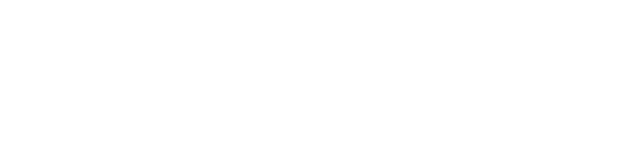
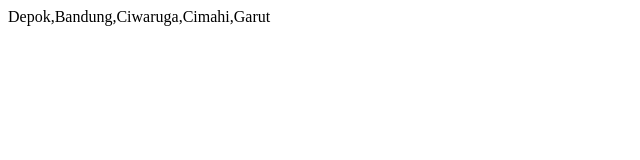
Before and after one commit to Muhammad-Sandi/Tugas-Progdas-Array, a plain HTML site: page Tugas Array/index.html in a window 1280 px wide. Shown: the whole page, without its empty margins (0-640 px from the left). Drawn offline with Linux system fonts and the light colour scheme.

Commit message:
Update index.html

```diff
--- a/Tugas Array/index.html
+++ b/Tugas Array/index.html
@@ -1,12 +1,100 @@
 <!DOCTYPE html>
 <html lang="en">
+
 <head>
     <meta charset="UTF-8">
     <meta http-equiv="X-UA-Compatible" content="IE=edge">
     <meta name="viewport" content="width=device-width, initial-scale=1.0">
     <title>Document</title>
 </head>
+
 <body>
+    <script>
+        //1. Method Objek Array: Array.join()
+        //Method Array .join() berfungsi untuk menggabungkan elemen array menjadi sebuah string. Sebuah argumen bisa diinputkan kedalam method ini yang akan berfungsi sebagai karakter ’pembatas’ untuk menyatukan array.
+        var arr1 = [1, 2, 3, 4, 5, "a", "b", "c", "d", "e"];
+        console.log(arr1.join("."));      // hasil: 1.2.3.4.5.a.b.c.d.e
 
+        //2. Method Objek Array: Array.reverse()
+        //Method Array.reverse() digunakan untuk membalikkan urutan dari elemen di dalam array. Method ini akan mengubah array asal.
+        var arr1 = [1, 2, 3, 4, 5, "a", "b", "c", "d", "e"];
+        console.log(arr1.toString());         // hasil: 1,2,3,4,5,a,b,c,d,e
+
+        arr1.reverse();
+        console.log(arr1.toString());         // hasil: e,d,c,b,a,5,4,3,2,1
+
+        //3. Method Objek Array: Array.sort()
+        //Method Array.sort() digunakan untuk mengurutkan elemen dari array. Jika method ini dipanggil tanpa argumen, elemen dari array akan diurutkan berdasarkan abjad. Jika elemen di dalam array bukan huruf, maka akan dikonversi sementara menjadi string, baru kemudian dilakukan proses pengurutan. Jika ditemukan elemen dengan nilai null atau undefined, akan di tempatkan pada urutan akhir.
+        var arr1 = ["Rendi", "Majiid", "Rafi", "Faiz", "Nova"];
+        arr1.sort();
+        console.log(arr1.toString());         // hasil: Rendi, Majiid, Rafi, Faiz, Nova
+
+        var arr2 = [3, 5, 2, 8, , , 1, 31, 22, 44, 33, 11];
+        arr2.sort();
+        console.log(arr2.toString());         // hasil: 1,11,2,22,3,31,33,44,5,8,,
+
+        //4. Method Objek Array: Array.slice()
+        //Method Array.slice() digunakan untuk ’memotong’ array menjadi array baru, atau menjadi ’sub-array’ dari array asal. Method slice() ini membutuhkan 2 buah argumen yang berisi posisi index awal dan akhir pemotongan.
+        var arr1 = [1, 2, 3, 4, "a", "b", "c", "d"];
+
+        //slice dari index ke 2 sampai 4
+        var arr2 = arr1.slice(2, 4)
+        console.log(arr2.toString());         // hasil: 3,4
+
+        //slice dari index ke 4 sampai akhir array
+        var arr3 = arr1.slice(4)
+        console.log(arr3.toString());         // hasil: a,b,c,d
+
+        //5. Method Objek Array: Array.concat()
+        //Method Array.concat() berfungsi untuk ”penyambungan” array. Hasil akhir dari pemanggilan fungsi ini adalah array baru dengan penambahan dari method concat(). Elemen yang ditambahkan diinput sebagai argumen dari method concat().
+        var arr1 = [1, 2, 3, 4, "a", "b", "c", "d"];
+        console.log(arr1.toString());         // hasil: 1,2,3,4,a,b,c,d
+
+        var arr2 = arr1.concat(11, 22, 33, 44);
+        console.log(arr2.toString());         // hasil: 1,2,3,4,a,b,c,d,11,22,33,44
+
+        //6. Method Objek Array: Array.splice()
+        //Method splice() adalah method ’serba-bisa’ yang bisa digunakan untuk memotong array, menambahkan elemen array, bahkan melakukan keduanya sekaligus.
+        var array1 = [1, 2, 3, 4, "a", "b", "c", "d"];
+        console.log(array1.toString(), "<br>")
+        // hasil: 1,2,3,4,a,b,c,d
+
+        //splice dari index ke 2
+        var array2 = array1.splice(2)
+        console.log(array1.toString(), "<br>")
+        // hasil: 1,2
+        console.log(array2.toString(), "<br>")
+        // hasil: 3,4,a,b,c,d
+
+        //7. Method Objek Array: Array.pop()
+        //Methode pop digunakan ketika kita ingin menghapus array pada elemen terakhir.
+        var kota = ['Bandung', 'Ciwaruga', 'Cimahi', 'Garut'];
+        kota.pop();
+        console.log(kota.toString(), "<br>");
+        // hasil Bandung,Ciwaruga,Cimahi
+
+        //8. Method Objek Array: Array.shift()
+        //Metode shift digunakan ketika akan menghapus elemen array pada bagian pertama.
+        var kota = ['Bandung', 'Ciwaruga', 'Cimahi', 'Garut'];
+        kota.shift();
+        console.log(kota.toString(), "<br>");
+        // hasil Ciwaruga,Cimahi,Garut
+
+        //9. Method Objek Array: Array.push()
+        //Merupakan fungsi yang digunakan untuk memasukkan value ke sebuah array dan disimpan di paling akhir / paling kanan
+        var kota = ['Bandung', 'Ciwaruga', 'Cimahi', 'Garut'];
+        kota.push("Depok");
+        console.log(kota.toString(), "<br>");
+        // hasil Bandung,Ciwaruga,Cimahi,Garut,Depok
+
+        //10. Objek Array: Array.unshift()
+        //Fungsi yang digunakan untuk memasukkan value ke sebuah array tetapi disimpan di paling awal / ujung kiri.
+        var kota = ['Bandung', 'Ciwaruga', 'Cimahi', 'Garut'];
+        kota.unshift("Depok");
+        document.write(kota.toString(), "<br>");
+        // hasil Depok,Bandung,Ciwaruga,Cimahi,Garut
+
+    </script>
 </body>
+
 </html>
```
